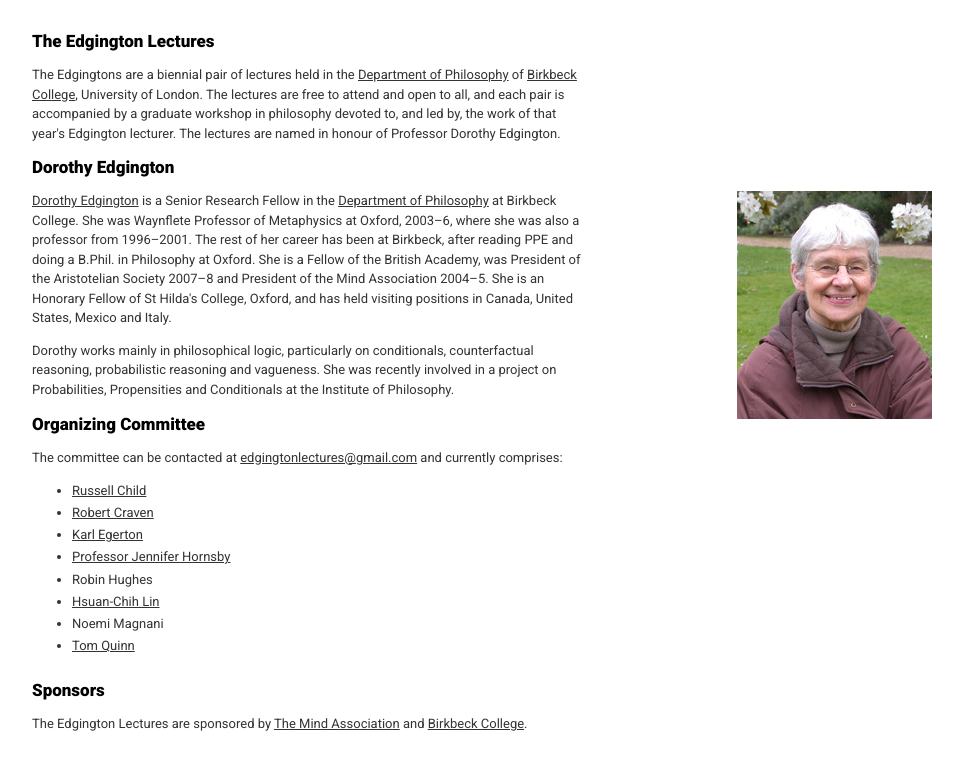
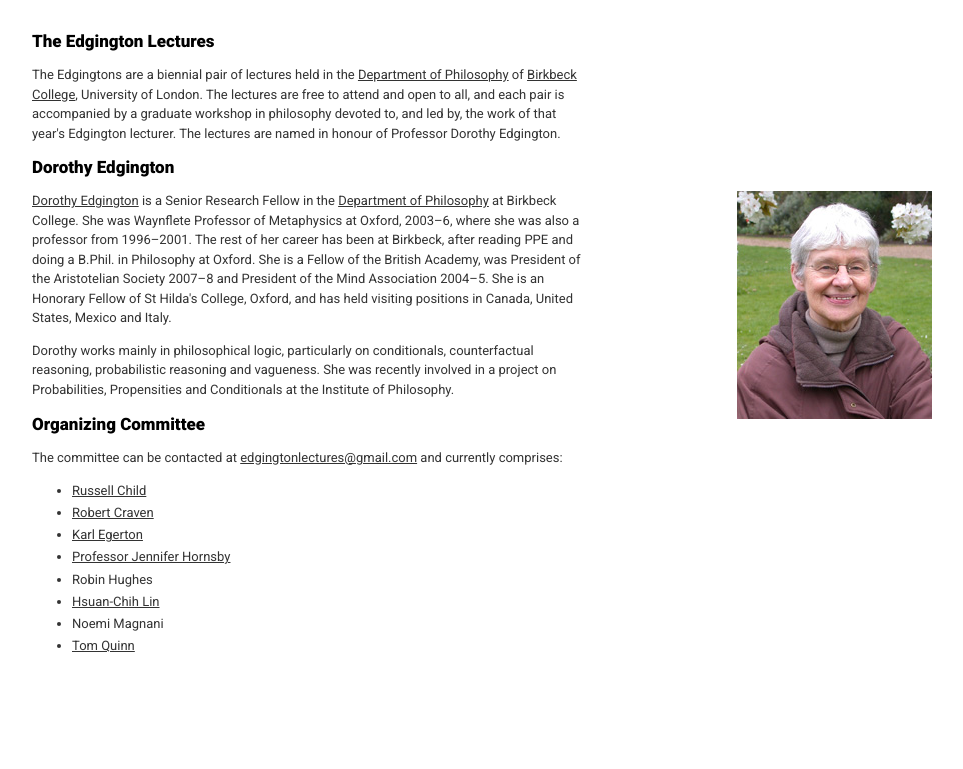
Before and after one commit to edgingtonlectures/edgingtonlectures.github.io, a plain HTML site: page about.html in a window 1280 px wide. Shown: the part 163-932 px from the top of the page, without its empty margins (158-1121 px from the left). After the commit the page ends 909 px from the top, so only its background shows below. Drawn offline with Linux system fonts and the light colour scheme.

Commit message:
-sponsor

```diff
--- a/about.html
+++ b/about.html
@@ -64,12 +64,6 @@
     <li>Noemi Magnani</li>
     <li><a href="https://birkbeck.academia.edu/thomasquinn">Tom Quinn</a></li>
    </ul>
-   <h2>Sponsors</h2>
-   <p>
-    The Edgington Lectures are sponsored by
-    <a href="http://www.mindassociation.org/">The Mind Association</a> and
-    <a href="http://www.bbk.ac.uk/">Birkbeck College</a>.
-   </p>
   </div>
  </body>
 </html>
```
